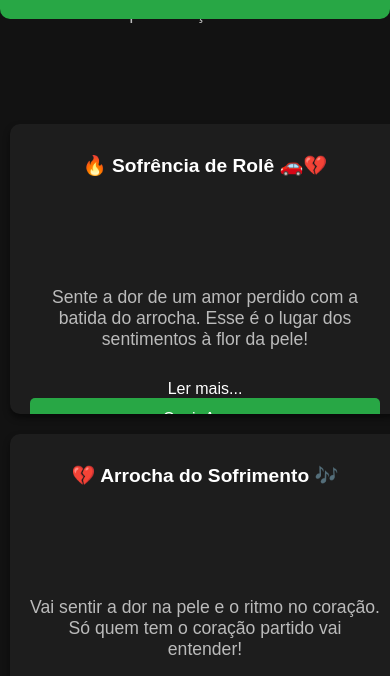
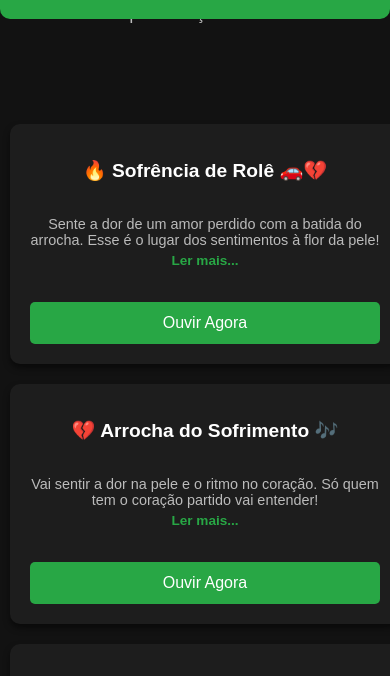
Before and after one commit to offshoesss01/topplaylistarrocha, a plain HTML site: page index.html in a window 390 px wide. Shown: the part 97-773 px from the top of the page. Drawn offline with Linux system fonts and the light colour scheme.

Commit message:
Update style.css

```diff
--- a/style.css
+++ b/style.css
@@ -42,72 +42,48 @@ p {
     display: grid;
     grid-template-columns: repeat(auto-fill, minmax(250px, 1fr)); /* Grid responsivo */
     gap: 20px;
-    padding: 10px;
+    padding: 10px; /* Reduzir o padding para puxar as playlists mais para a esquerda */
     width: 100%;
-    max-width: 1200px;
-    margin-top: 60px;
-    margin-left: 20px;
+    max-width: 1200px; /* Limite máximo para a largura */
+    margin-top: 60px; /* Ajusta o espaçamento para subir mais as playlists */
+    margin-left: 20px; /* Puxa um pouco mais para a esquerda */
 }
 
 /* Estilo de cada card */
 .playlist-card {
-    background-color: #1d1d1d;
+    background-color: #1d1d1d; /* Fundo escuro do card */
     padding: 20px;
     border-radius: 10px;
     text-align: center;
-    box-shadow: 0 4px 6px rgba(0, 0, 0, 0.5);
+    box-shadow: 0 4px 6px rgba(0, 0, 0, 0.5); /* Sombra para o card */
     transition: transform 0.3s, box-shadow 0.3s;
     display: flex;
     flex-direction: column;
-    justify-content: space-between;
-    height: 250px; /* Altura maior para caber descrição + botão */
-    overflow: hidden;
+    justify-content: space-between; /* Ajusta a posição do conteúdo dentro do card */
+    height: 200px; /* Define uma altura mínima para o card */
 }
 
 /* Título da playlist */
 .playlist-card h3 {
     font-size: 1.2rem;
-    margin-bottom: 10px;
+    margin-bottom: 10px; /* Distância entre o título e a descrição */
     color: #fff;
-    margin-top: 10px;
+    margin-top: 15px; /* Distância adicional entre o título e o topo do card */
 }
 
 /* Descrição da playlist */
-.playlist-desc {
+.playlist-card p {
     font-size: 0.9rem;
     color: #bbb;
-    margin-bottom: 10px;
-    max-height: 60px; /* mostra só o início */
-    overflow: hidden;
-    text-overflow: ellipsis;
-    transition: max-height 0.3s ease;
-}
-
-/* Quando expandir */
-.playlist-desc.expanded {
-    max-height: 150px; /* libera mais espaço */
-    overflow-y: auto;  /* ativa scroll se for muito longo */
-    padding-right: 5px; /* espaço p/ scrollbar */
-}
-
-/* Botão Ler mais */
-.read-more {
-    color: #28a745;
-    cursor: pointer;
-    font-size: 0.85rem;
-    margin-bottom: 10px;
-    display: inline-block;
-}
-
-.read-more:hover {
-    text-decoration: underline;
+    margin-bottom: 20px;
+    margin-top: 10px; /* Ajuste para subir a descrição mais perto do título */
 }
 
 /* Botão de ouvir */
 .play-button {
     display: inline-block;
     padding: 12px 25px;
-    background-color: #28a745;
+    background-color: #28a745; /* Cor verde */
     color: white;
     text-decoration: none;
     border-radius: 5px;
@@ -116,14 +92,14 @@ p {
 }
 
 .play-button:hover {
-    background-color: #218838;
-    transform: scale(1.05);
+    background-color: #218838; /* Verde mais escuro no hover */
+    transform: scale(1.05); /* Aumenta o tamanho do botão ao passar o mouse */
 }
 
-/* Efeito hover no card */
+/* Efeito de animação no card quando o mouse passa por cima */
 .playlist-card:hover {
-    transform: translateY(-10px);
-    box-shadow: 0 10px 15px rgba(0, 0, 0, 0.7);
+    transform: translateY(-10px); /* O card sobe um pouco */
+    box-shadow: 0 10px 15px rgba(0, 0, 0, 0.7); /* Sombra mais forte no hover */
 }
 
 /* Responsividade */
@@ -131,4 +107,37 @@ p {
     .playlist-container {
         grid-template-columns: repeat(auto-fill, minmax(200px, 1fr));
     }
+
+/* Descrição limitada */
+.playlist-description {
+  position: relative;
+  max-height: 60px;  /* mostra só um pedacinho */
+  overflow: hidden;
+  margin-bottom: 10px;
 }
+
+.playlist-description p {
+  margin: 0;
+  font-size: 0.9rem;
+  color: #bbb;
+}
+
+.playlist-description p.expanded {
+  max-height: none; /* expande totalmente */
+  overflow: visible;
+}
+
+.toggle-button {
+  display: inline-block;
+  margin-top: 5px;
+  font-size: 0.85rem;
+  color: #28a745;
+  cursor: pointer;
+  font-weight: bold;
+}
+
+.toggle-button:hover {
+  text-decoration: underline;
+}
+
+}
```
